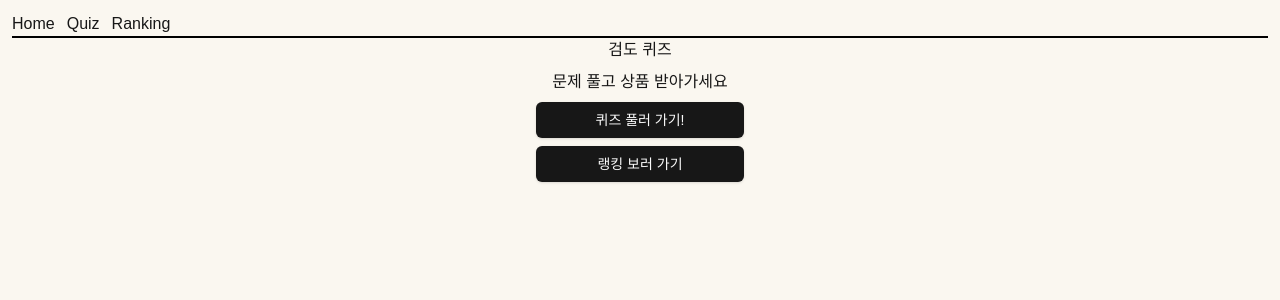
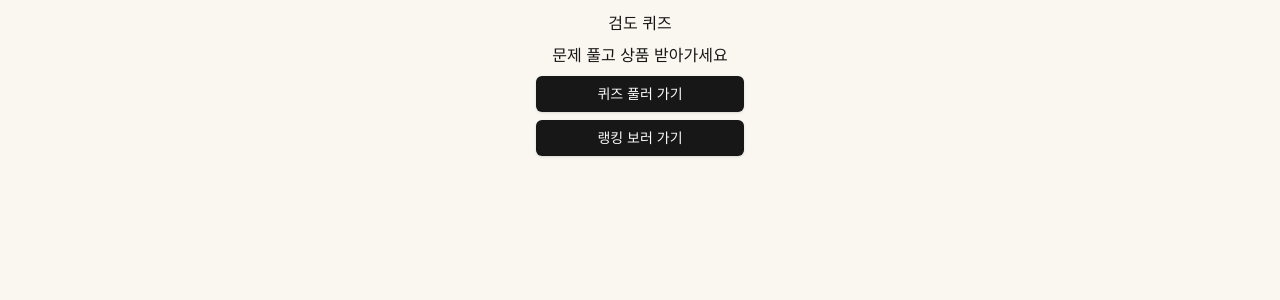
Before and after one commit to JaeHyunLee123/kendo_quiz, a Next.js app: page / in a window 1280 px wide. Shown: the top 300 px of the page. Built offline with nearby package versions, Linux system fonts and the light colour scheme; a web font is replaced by a local one.

Commit message:
feat: remove header

```diff
--- a/src/app/layout.tsx
+++ b/src/app/layout.tsx
@@ -1,10 +1,11 @@
 import type { Metadata } from "next";
 import "./globals.css";
 import { Gowun_Batang } from "next/font/google";
-import Link from "next/link";
+
 import Providers from "@/lib/Providers";
 import { Suspense } from "react";
 import Loading from "./loading";
+import Header from "@/components/Header";
 
 const gowunBatang = Gowun_Batang({
   weight: ["400", "700"],
@@ -24,14 +25,7 @@ export default function RootLayout({
     <html lang="en">
       <body className={`${gowunBatang.className} antialiased p-3`}>
         <Providers>
-          <Suspense fallback={<Loading />}>
-            <header className="flex space-x-3 border-b-2 border-black">
-              <Link href="/">Home</Link>
-              <Link href="/quiz">Quiz</Link>
-              <Link href="/ranking">Ranking</Link>
-            </header>
-            {children}
-          </Suspense>
+          <Suspense fallback={<Loading />}>{children}</Suspense>
         </Providers>
       </body>
     </html>
--- a/src/app/page.tsx
+++ b/src/app/page.tsx
@@ -1,16 +1,38 @@
+"use client";
+
 import { Button } from "@/components/ui/Button";
 import Link from "next/link";
+import { useState } from "react";
 
 export default function Home() {
+  const [isQuizClicked, setIsQuizClicked] = useState(false);
+  const [isRankClicked, setIsRankClicked] = useState(false);
+
   return (
     <div className="flex flex-col space-y-2 justify-center items-center">
       <span>검도 퀴즈</span>
       <span>문제 풀고 상품 받아가세요</span>
-      <Button className="w-52">
-        <Link href={"/quiz"}>퀴즈 풀러 가기!</Link>
+      <Button
+        className="w-52"
+        onClick={() => {
+          setIsQuizClicked(true);
+        }}
+        disabled={isQuizClicked}
+      >
+        <Link href={"/quiz"}>
+          {isQuizClicked ? "퀴즈로 이동 중..." : "퀴즈 풀러 가기"}
+        </Link>
       </Button>
-      <Button className="w-52">
-        <Link href="/ranking">랭킹 보러 가기</Link>
+      <Button
+        className="w-52"
+        onClick={() => {
+          setIsRankClicked(true);
+        }}
+        disabled={isRankClicked}
+      >
+        <Link href="/ranking">
+          {isRankClicked ? "랭킹으로 이동 중..." : "랭킹 보러 가기"}
+        </Link>
       </Button>
     </div>
   );
--- /dev/null
+++ b/src/components/Header.tsx
@@ -0,0 +1,23 @@
+"use client";
+
+import Link from "next/link";
+import { FC } from "react";
+import { Button } from "./ui/Button";
+
+const Header: FC = ({}) => {
+  return (
+    <header className="flex space-x-3 border-b-2 border-black pb-1">
+      <Button variant={"ghost"} className="text-base">
+        <Link href="/">{"Home"}</Link>
+      </Button>
+      <Button variant={"ghost"} className="text-base">
+        <Link href="/quiz">{"Quiz"}</Link>
+      </Button>
+      <Button variant={"ghost"} className="text-base">
+        <Link href="/ranking">{"Ranking"}</Link>
+      </Button>
+    </header>
+  );
+};
+
+export default Header;
```
